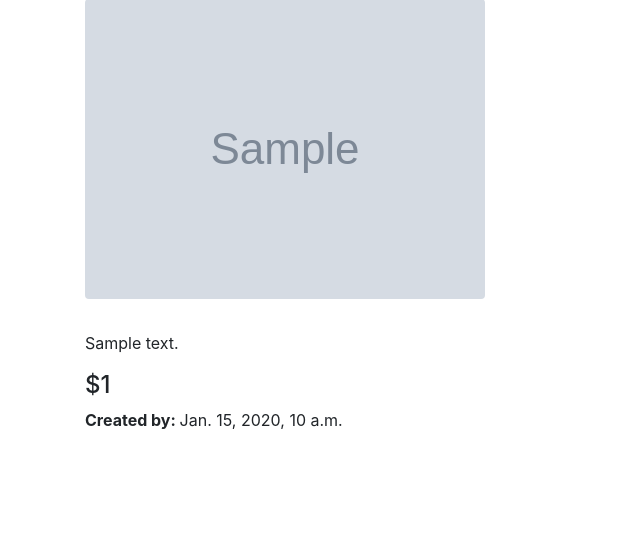
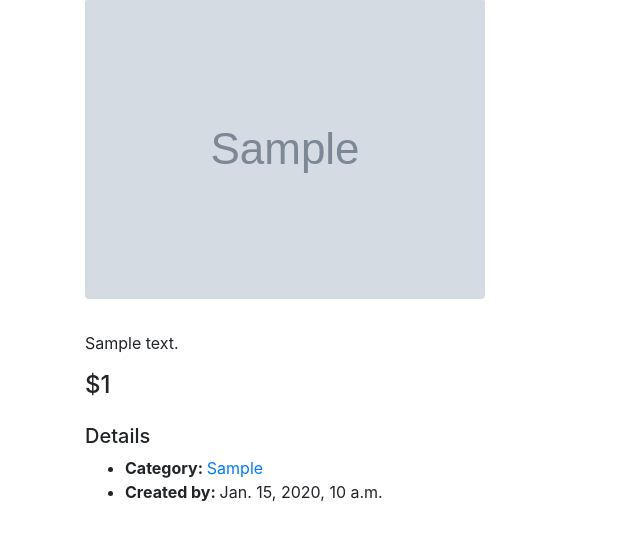
Before and after one commit to daniel-shanahan/commerce, a Django app: template auctions/templates/auctions/listing.html in a window 1280 px wide. Shown: the part 218-758 px from the top of the page, without its empty margins (0-640 px from the left). Run offline with Django 3.2, Linux system fonts and the light colour scheme; the template is opened without the code that fills it: most values are stand-ins (such as "Sample title", 1, 10 or a date in 2020); grey boxes marked "Sample" are stand-in pictures; some libraries are stand-ins or nearby versions.

Commit message:
Added category to listing template

```diff
--- a/auctions/templates/auctions/listing.html
+++ b/auctions/templates/auctions/listing.html
@@ -13,7 +13,17 @@
   <h4>
     ${{ listing.starting_bid }}
   </h4>
-  <p>
-    <strong>Created by: </strong>{{ listing.created_by }}
-  </p>
+  <div class="my-4">
+    <h5>
+      Details
+    </h5>
+    <ul>
+      <li>
+        <strong>Category: </strong><a href="{% url 'category' listing.get_category_display %}">{{ listing.get_category_display }}</a>
+      </li>
+      <li>
+        <strong>Created by: </strong>{{ listing.created_by }}
+      </li>
+    </ul>
+  </div>
 {% endblock %}
```
